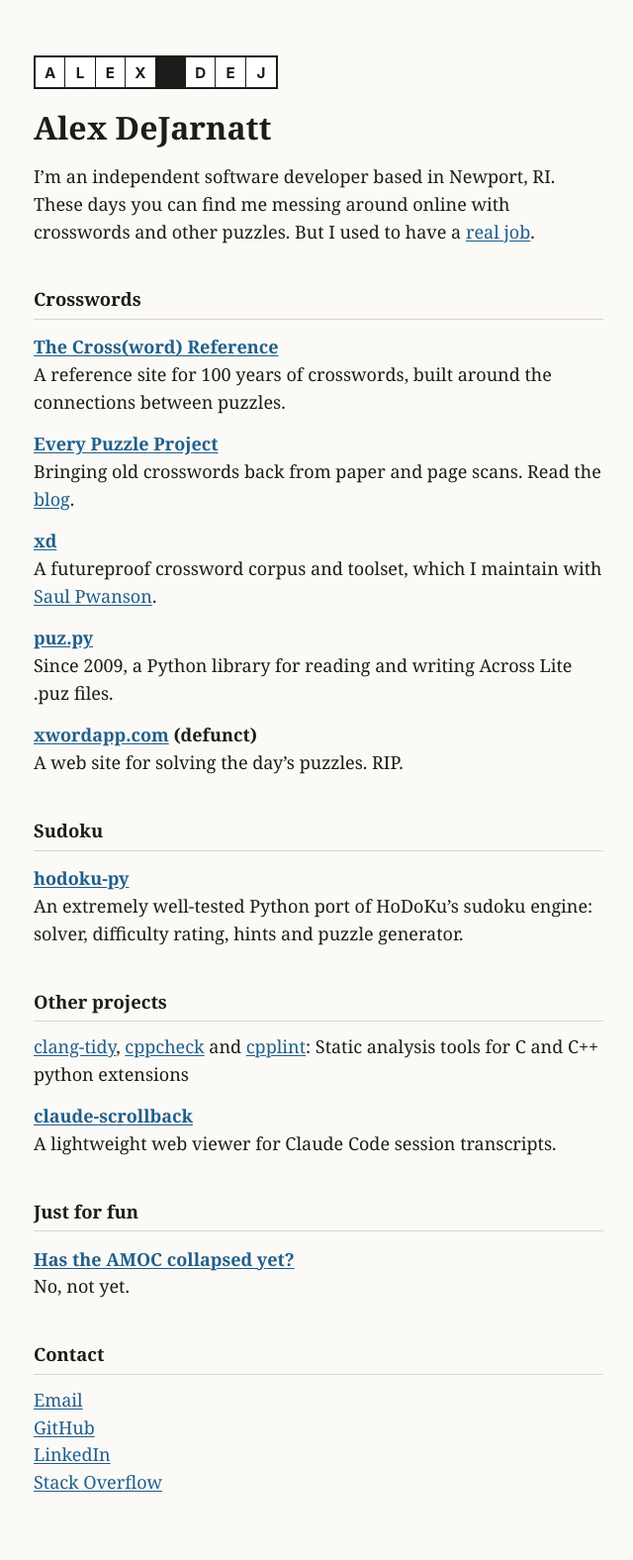
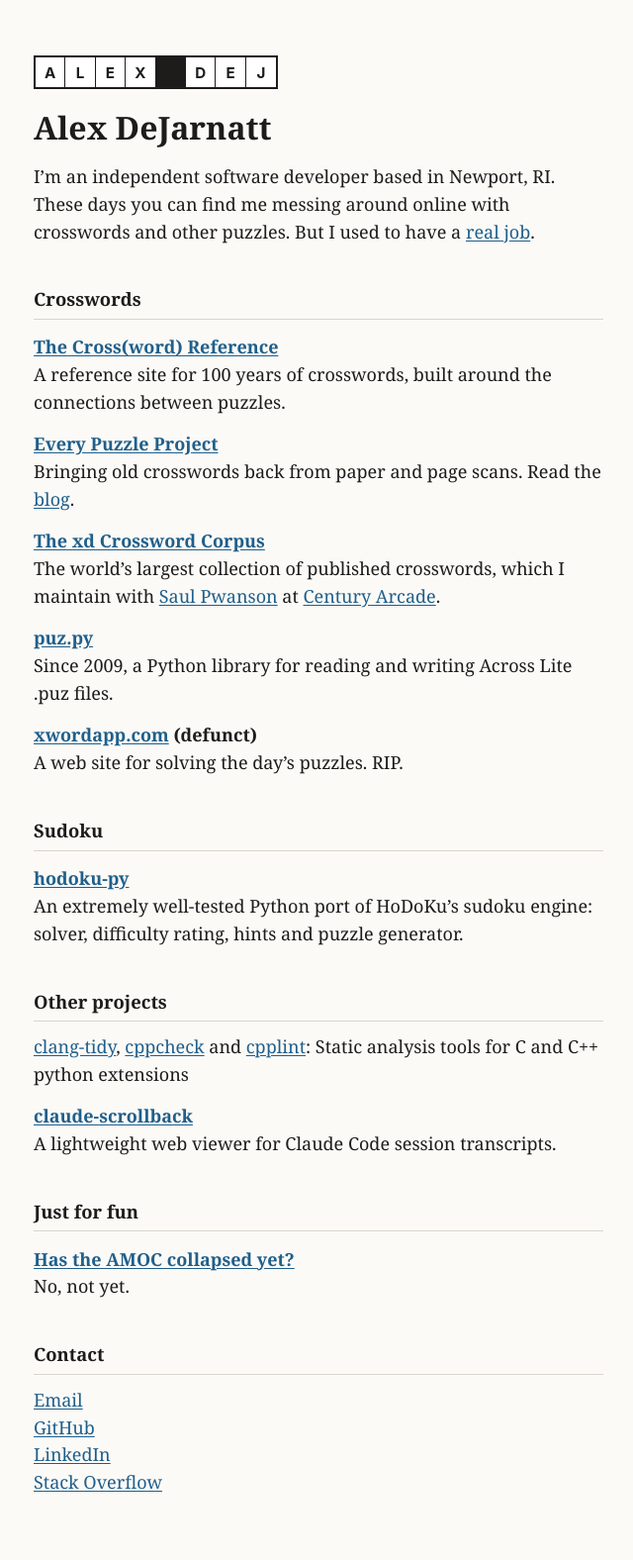
Before and after one commit to alexdej/alexdej.github.io, a Jekyll site: the page built from index.md, in a window 1280 px wide. Shown: the whole page at 99% size, without its empty margins (318-958 px from the left). Built offline with Jekyll 4.4.1, drawn with Linux system fonts in a browser that asks for light colours.

Commit message:
Point the xd links at the corpus's new home on centuryarcade.org
Co-Authored-By: Claude Opus 5.5 <noreply@anthropic.com>

```diff
--- a/index.md
+++ b/index.md
@@ -17,8 +17,8 @@ But I used to have a [real job](/resume.html).
 [Every Puzzle Project](https://everypuzzleproject.org/)
 : Bringing old crosswords back from paper and page scans. Read the [blog](https://blitz.xwordapp.com/blog/).
 
-[xd](https://xd.saul.pw/)
-: A futureproof crossword corpus and toolset, which I maintain with [Saul Pwanson](https://saul.pw/).
+[The xd Crossword Corpus](https://centuryarcade.org/xdcorpus/)
+: The world's largest collection of published crosswords, which I maintain with [Saul Pwanson](https://saul.pw/) at [Century Arcade](https://centuryarcade.org/).
 
 [puz.py](https://github.com/alexdej/puzpy)
 : Since 2009, a Python library for reading and writing Across Lite .puz files.
```
Also changed, not shown: resume.md (+1 -1 lines).
